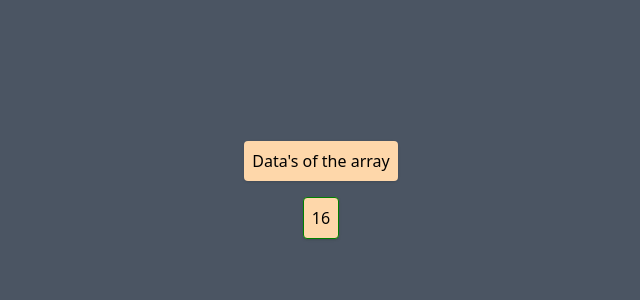
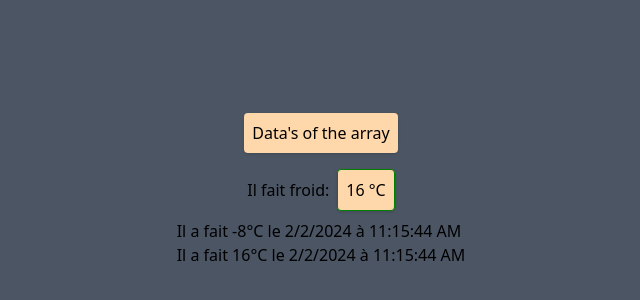
Before and after one commit to Zeta002/js-tp, a website: page td1/index.html in a window 1280 px wide. Shown: the part 210-510 px from the top of the page, without its empty margins (319-959 px from the left). Drawn offline with Linux system fonts and the light colour scheme.

Commit message:
TD 1 question 7 TD 2 question 1

```diff
--- a/td1/index.html
+++ b/td1/index.html
@@ -11,9 +11,18 @@
 
 <label for="data" class="p-2 bg-orange-200 rounded shadow">Data's of the array</label>
 <p id="message"></p>
-<section id="data-container">
-    <p id="data" class="bg-orange-200 rounded shadow p-2"></p>
+<section id="data-container" class="flex flex-row gap-2">
+    <span id="temp-state" class="self-center"></span>
+    <p id="data" class="bg-orange-200 rounded shadow p-2 hidden" aria-live="assertive">
+        <abbr id="abbr-celsius" title="Degré Celsius">
+            °C
+        </abbr>
+    </p>
 </section>
+<div>
+    <span id="hist" class="hidden" aria-live="assertive">
+    </span>
+</div>
 
 </body>
 </html>
--- a/td1/main.js
+++ b/td1/main.js
@@ -19,32 +19,59 @@ let tabRNG = genTabRNG(-10, 40, 10);
 let dataElement = document.getElementById("data");
 
 async function displayRNGTab() {
+    let hist = [];
+
     let messageElement = document.getElementById("message");
+    let abbrCelsius = document.getElementById("abbr-celsius");
+    let tempStateElement = document.getElementById("temp-state");
+    let tempState = "";
     for(let i = 0; i < tabRNG.length; i++) {
         await new Promise(resolve => setTimeout(resolve, 2000));
-        dataElement.innerHTML = tabRNG[i];
+        dataElement.style.display = "block";
+
+        dataElement.innerHTML = tabRNG[i] + abbrCelsius.innerHTML;
         let data = parseInt(dataElement.innerText);
-        console.log(data);
+
 
         dataElement.classList.remove("border-blue", "border-green", "border-orange", "border-red");
+        // dataElement.className = ""; // Je ne peux pas utiliser ça, car ça retire aussi les classes de base de tailwind
 
         if (data <= 0) {
-            messageElement.innerHTML = "\"Brrrrrrr, un peu froid ce matin, mets ta cagoule !\""
+            // messageElement.innerHTML = "\"Brrrrrrr, un peu froid ce matin, mets ta cagoule !\""
             dataElement.classList.add("border-blue")
+            tempState = "très froid: ";
         } else if (data <= 20) {
             messageElement.innerHTML = ""
             dataElement.classList.add("border-green")
+            tempState = "froid: ";
         } else if (data <= 30) {
             messageElement.innerHTML = ""
             dataElement.classList.add("border-orange")
+            tempState = "chaud: ";
         } else {
-            messageElement.innerHTML = "\"Caliente ! Vamos a la playa, ho hoho hoho !!\""
+            // messageElement.innerHTML = "\"Caliente ! Vamos a la playa, ho hoho hoho !!\""
             dataElement.classList.add("border-red")
+            tempState = "très chaud: ";
         }
+
+        tempStateElement.innerText = "Il fait " + tempState;
+
+        hist.push(data);
+
+        displayHistory(hist)
     }
 }
 
-displayRNGTab().then(r => console.log("Done"));
+function displayHistory(hist) {
+    let histElement = document.getElementById("hist");
+    histElement.style.display = "block";
+    histElement.innerHTML = "";
+    let date = new Date();
+    for(let i of hist) {
+        histElement.innerHTML += `Il a fait ${i}°C le ${date.toLocaleDateString()} à ${date.toLocaleTimeString()}<br>`;
+    }
+}
+
+await displayRNGTab();
 
 // 7
-// TODO
```
